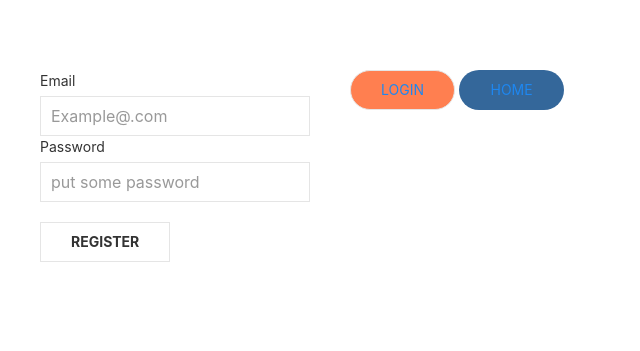
After one commit to Ali-Mohammadi65748/PHP-login, a PHP site: page /register.php in a window 1280 px wide. The commit adds this page. Shown: the top 351 px of the page, without its empty margins (0-640 px from the left). Run offline with PHP 8.4, Linux system fonts and the light colour scheme.

Commit message:
new register

```diff
--- /dev/null
+++ b/css/style.css
@@ -0,0 +1,9 @@
+.color1{
+    background-color: coral;
+    border-radius:30px;
+}
+.color2{
+    color:!important #4CAF50;
+    border-radius: 30px;
+    background-color: #34679a;
+}
--- /dev/null
+++ b/inc/config.php
@@ -0,0 +1,5 @@
+<?php
+if(!defined('_CONFIG_')){
+    exit('You are fucked up');
+}
+?>
--- /dev/null
+++ b/register.php
@@ -0,0 +1,70 @@
+<?php
+define('_CONFIG_',true);
+require_once "inc/config.php"; ?>
+<!DOCTYPE html>
+<html>
+    <head>
+        <title>Login Page</title>
+        <meta charset="utf-8">
+        <meta name="viewport" content="width=device-width, initial-scale=1">
+        <link rel="stylesheet" href="css/uikit.min.css" />
+        <link rel="stylesheet" href="css/style.css"/>
+        <script src="js/uikit.min.js"></script>
+        <script src="js/uikit-icons.min.js"></script>
+    </head>
+    <body>
+        <div class="uk-section uk-container ">
+            <div clas="uk-grid uk-child-width-1-3@s uk-child-width-1-1" uk-grid=""><form class="uk-form-stacked js-register" >
+
+    <div class="uk-margin">
+        <label class="uk-form-label" for="form-stacked-text">Email</label>
+        <div class="uk-form-controls">
+            <input class="uk-input" id="form-stacked-text" type="Email" placeholder="Example@.com" required="required">
+        </div>        <label class="uk-form-label" for="form-stacked-text">Password</label>
+                <div class="uk-form-controls">
+            <input class="uk-input" id="form-stacked-tex" type="password" placeholder="put some password" required="required">
+        </div>
+        <div class="uk-margin"><button class="uk-button uk-button-default" type="submit"><b>Register</b></button>
+    </div>
+    </div>
+
+
+
+</form>
+     <p uk-margin>
+    <button class="uk-button uk-button-default color1" ><a href="login.php">Login</a></button>
+    <button class="uk-button uk-button-secondary color2"><a href="index.php">Home</a></button>
+
+</p>
+
+
+            </div>
+        </div>
+
+
+
+
+
+
+
+
+
+
+
+
+
+
+
+
+
+
+
+
+
+
+
+
+
+
+    </body>
+</html>
```
Also changed, not shown: index.php (+13 -0 lines), login.php (added, +72 -0 lines).
